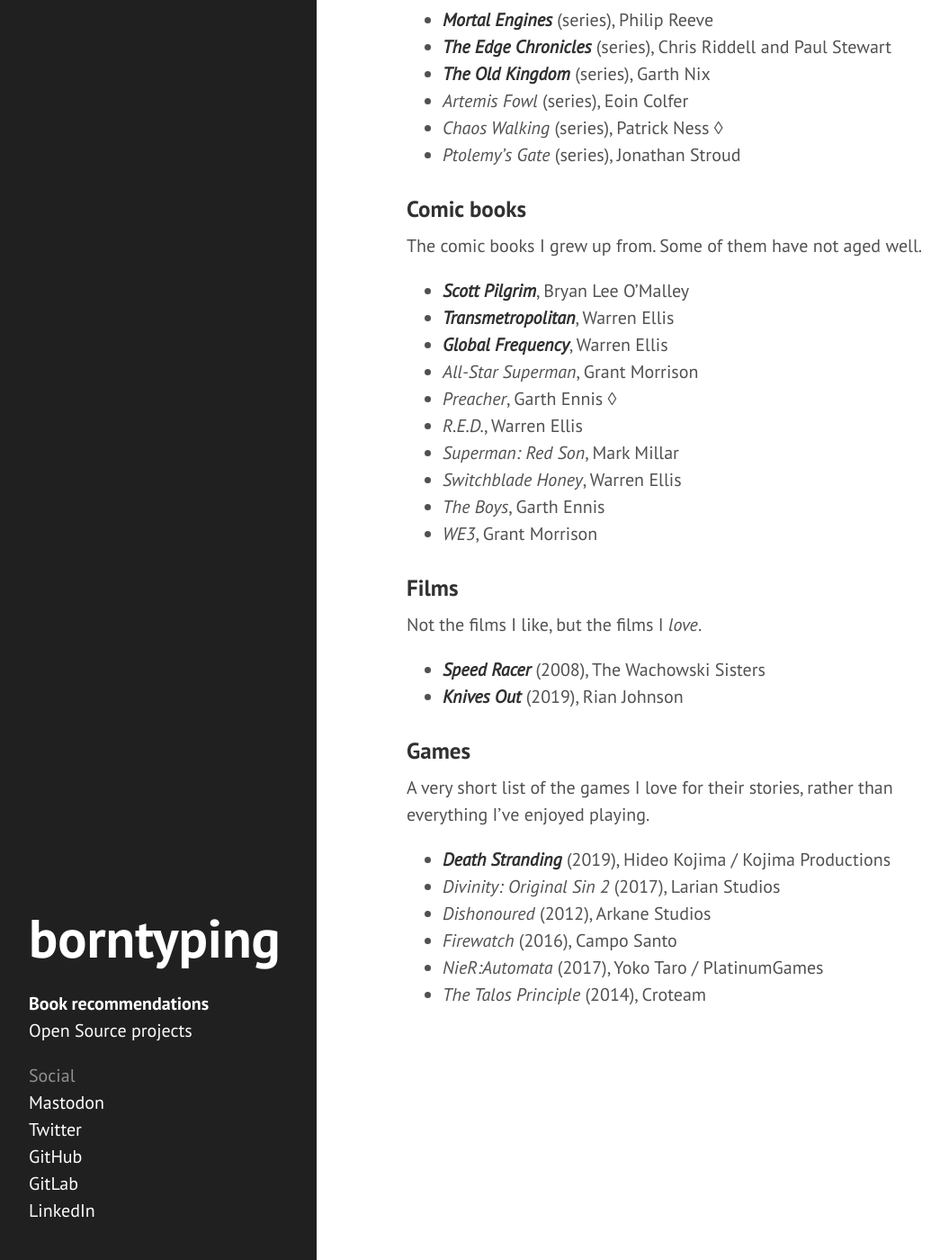
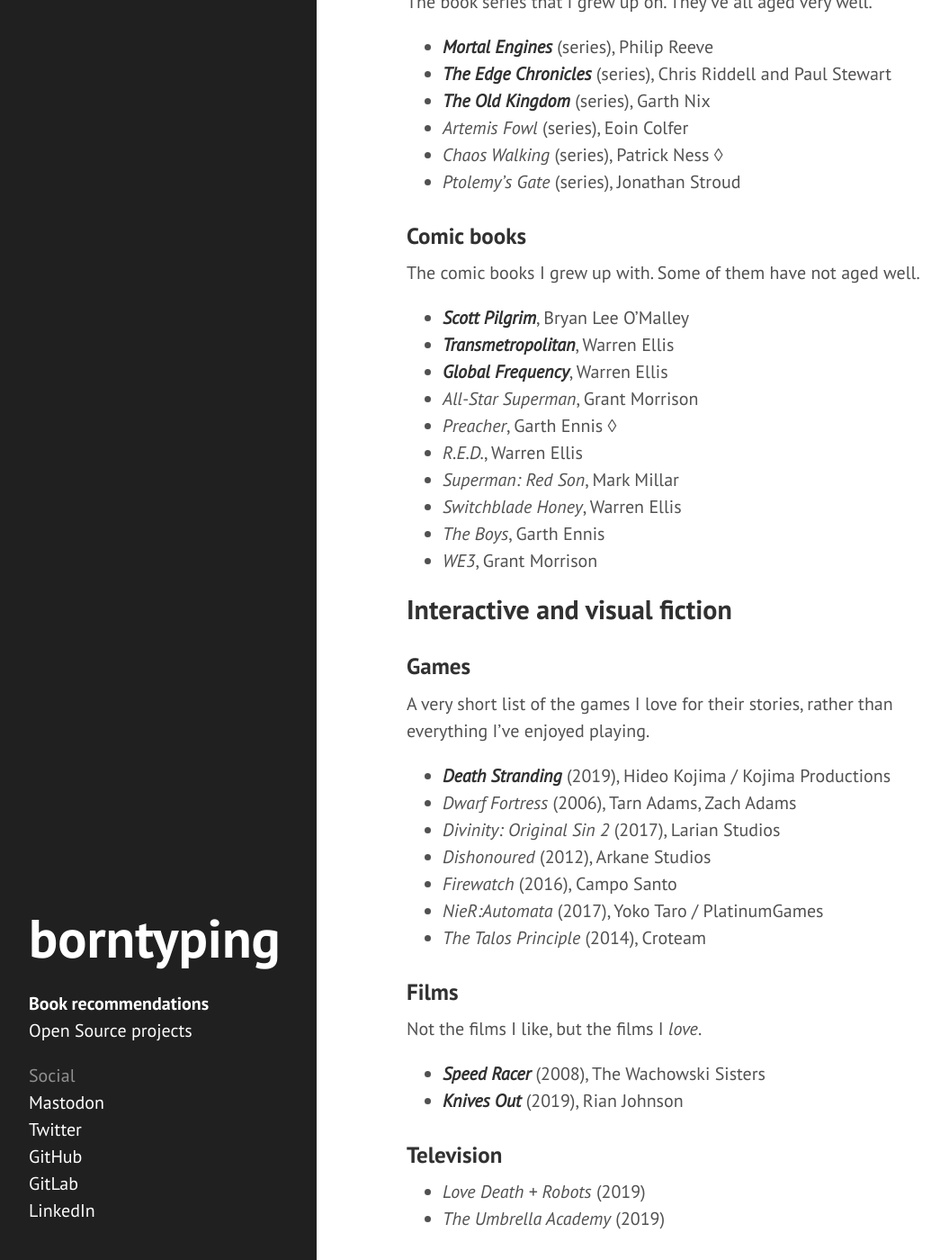
Before and after one commit to borntyping/borntyping.github.io, a Jekyll site: the page built from books.md, in a window 1280 px wide and 1400 px high, scrolled down 1991 px. Shown: the whole window at 90% size, without its empty margins (8-1063 px from the left). Built offline with Jekyll 4.4.1, drawn with Linux system fonts in a browser that asks for light colours; some of the changed text lies outside the part shown.

Commit message:
Update books.md

```diff
--- a/books.md
+++ b/books.md
@@ -46,7 +47,7 @@
 - _Tuf Voyaging_, George RR Martin
 - _Winterglass_ (Her Pitiless Command #1), Benjanun Sriduangkaew ‡
 
-## Other media
+## Other written fiction
 
 ### Online fiction
 
@@ -56,8 +57,8 @@
 - _**Shlock Mercenary**_, Howard Taylor ([webcomic][schlock mercenary])
 - _**Questionable Content**_, Jeph Jacques ([webcomic][questionable content])
 - _**The Wandering Inn**_, ([web serial][the wandering inn])
-- _Mister Vimes'd Go Spare!_, Lunik ([fanfiction][mr vimes'd go spare])
-- _The Order of the Stick_, Rich Burlew ([webcomic][order of the stick])
+- _**Mister Vimes'd Go Spare!**_, Lunik ([fanfiction][mr vimes'd go spare])
+- _**The Order of the Stick**_, Rich Burlew ([webcomic][order of the stick])
 
 ### Young adult fiction
 
@@ -72,7 +73,7 @@
 
 ### Comic books
 
-The comic books I grew up from. Some of them have not aged well.
+The comic books I grew up with. Some of them have not aged well.
 
 - _**Scott Pilgrim**_, Bryan Lee O'Malley
 - _**Transmetropolitan**_, Warren Ellis
@@ -85,6 +86,20 @@
 - _The Boys_,  Garth Ennis
 - _WE3_, Grant Morrison
 
+## Interactive and visual fiction
+
+### Games
+
+A very short list of the games I love for their stories, rather than everything I've enjoyed playing.
+
+- _**Death Stranding**_ (2019), Hideo Kojima / Kojima Productions
+- _Dwarf Fortress_ (2006), Tarn Adams, Zach Adams
+- _Divinity: Original Sin 2_ (2017), Larian Studios
+- _Dishonoured_ (2012), Arkane Studios
+- _Firewatch_ (2016), Campo Santo
+- _NieR:Automata_ (2017),  Yoko Taro / PlatinumGames
+- _The Talos Principle_ (2014), Croteam
+
 ### Films
 
 Not the films I like, but the films I _love_.
@@ -92,16 +107,10 @@
 - _**Speed Racer**_ (2008), The Wachowski Sisters
 - _**Knives Out**_ (2019), Rian Johnson
 
-### Games
+### Television
 
-A very short list of the games I love for their stories, rather than everything I've enjoyed playing.
-
-- _**Death Stranding**_ (2019), Hideo Kojima / Kojima Productions
-- _Divinity: Original Sin 2_ (2017), Larian Studios
-- _Dishonoured_ (2012), Arkane Studios
-- _Firewatch_ (2016), Campo Santo
-- _NieR:Automata_ (2017),  Yoko Taro / PlatinumGames
-- _The Talos Principle_ (2014), Croteam
+- _Love Death + Robots_ (2019)
+- _The Umbrella Academy_ (2019)
 
 [methods of rationality]: http://www.fanfiction.net/s/5782108/1/Harry_Potter_and_the_Methods_of_Rationality
 [mr vimes'd go spare]: http://archiveofourown.org/works/244534
```
Also changed, not shown: other parts of books.md (+1 -0 lines).
